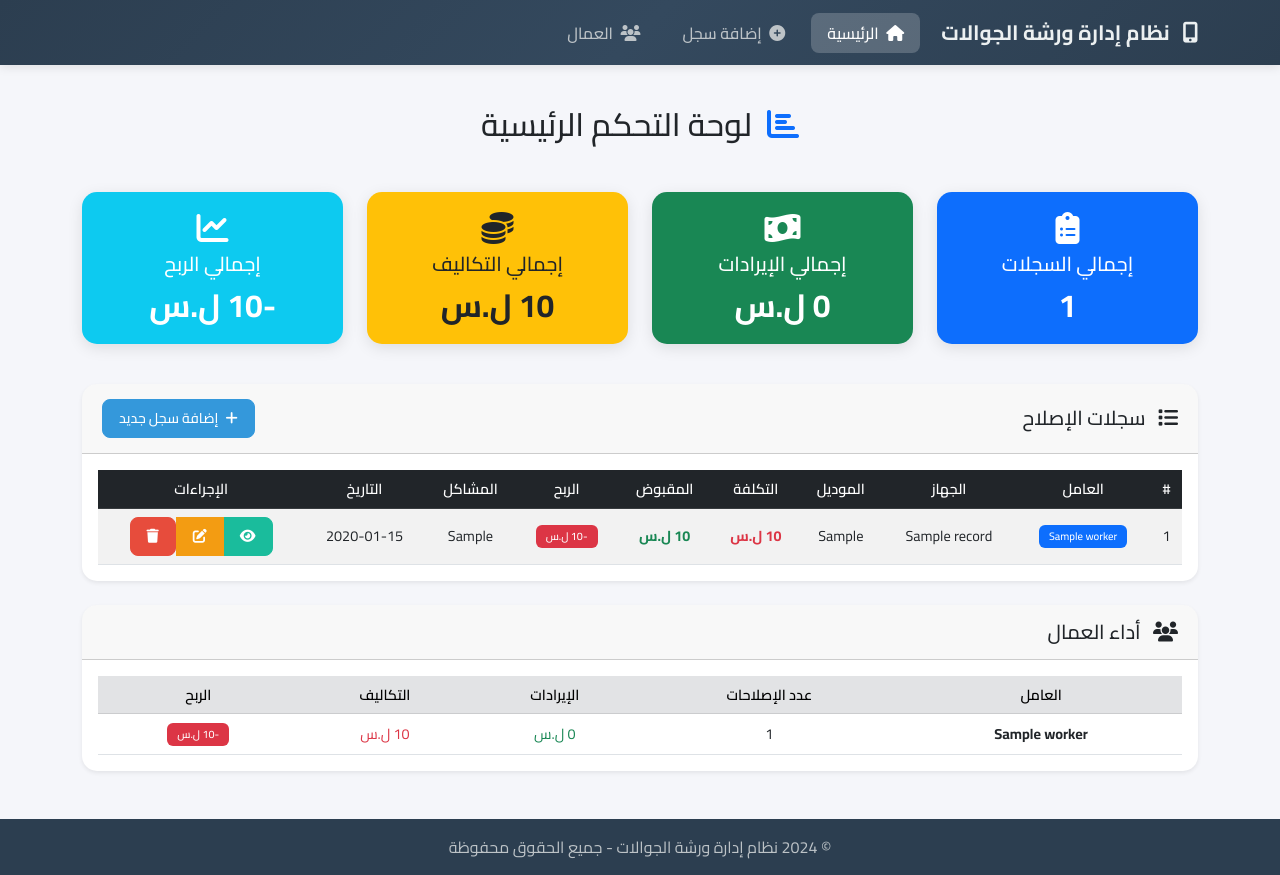
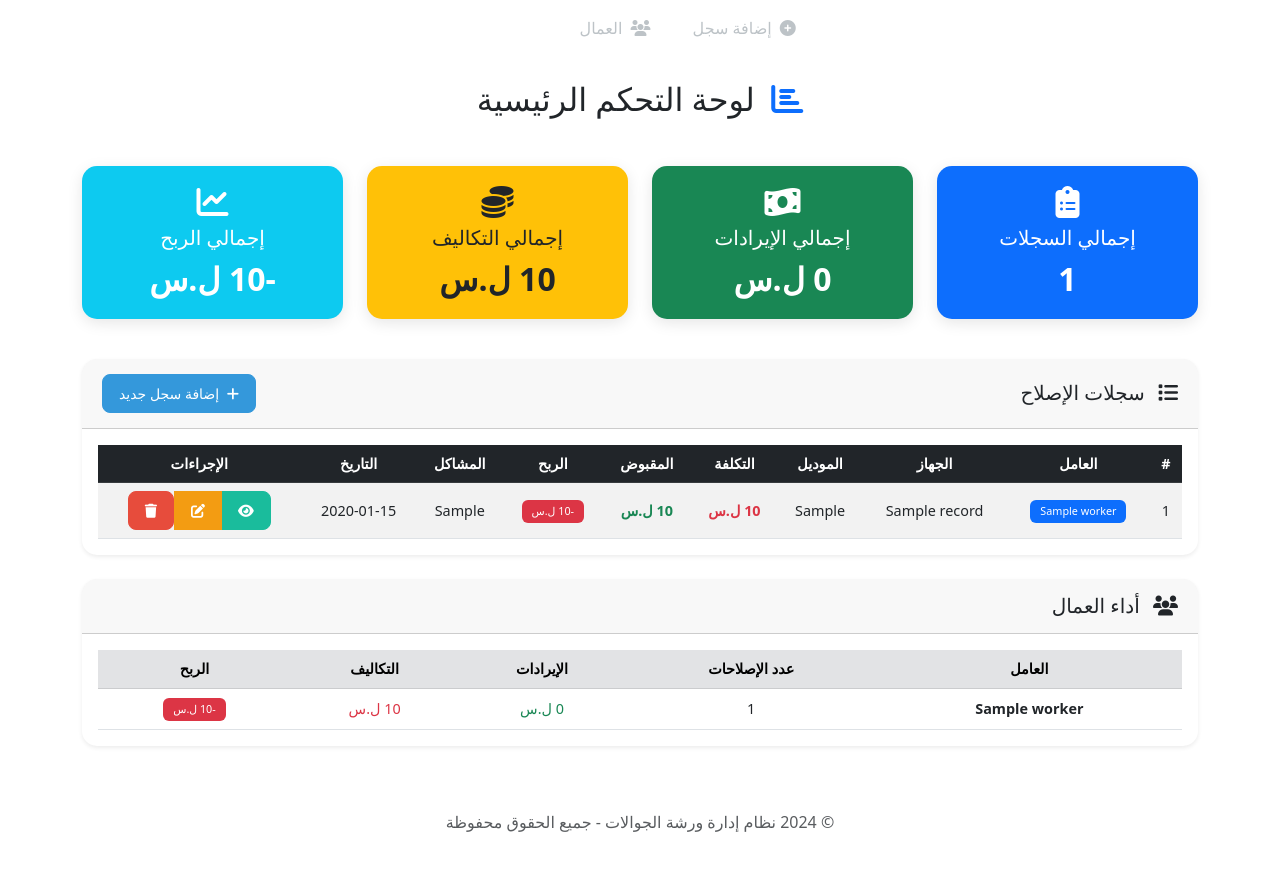
Before and after one commit to mohamadshalabi343-cell/shalab1, a Flask app: page / in a window 1280 px wide. After the commit the page ends 832 px from the top, so only its background shows below. Run offline with Flask 3, Linux system fonts and the light colour scheme; tables that the repository leaves empty hold one stand-in row (values such as "Sample post").

Commit message:
Update style.css

```diff
--- a/static/css/style.css
+++ b/static/css/style.css
@@ -1,37 +1,3 @@
-/* ===== التنسيقات العامة ===== */
-* {
-    font-family: 'Cairo', sans-serif;
-}
-
-body {
-    background-color: #f5f6fa;
-    min-height: 100vh;
-    display: flex;
-    flex-direction: column;
-}
-
-.footer {
-    margin-top: auto;
-    background-color: #2c3e50;
-}
-
-.footer .text-muted {
-    color: #bdc3c7 !important;
-}
-
-/* ===== شريط التنقل ===== */
-.custom-navbar {
-    background: linear-gradient(135deg, #2c3e50 0%, #34495e 50%, #2c3e50 100%);
-    box-shadow: 0 2px 10px rgba(0,0,0,0.1);
-    padding: 12px 0;
-}
-
-.custom-navbar .navbar-brand {
-    font-weight: 700;
-    font-size: 1.3rem;
-    color: #ecf0f1 !important;
-}
-
 .custom-navbar .nav-link {
     font-weight: 500;
     color: #bdc3c7 !important;
```
